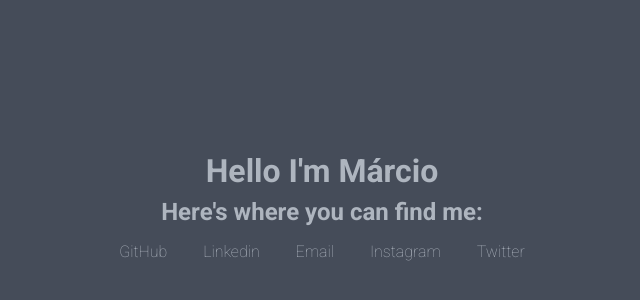
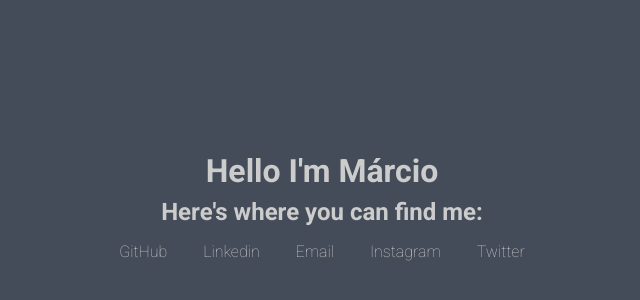
Before and after one commit to MarcioAlvesJr/Portifolio, a plain HTML site: page index.html in a window 1280 px wide. Shown: the part 158-458 px from the top of the page, without its empty margins (318-958 px from the left). Drawn offline with Linux system fonts and the light colour scheme.

Commit message:
Basic CSS edit

```diff
--- a/style.css
+++ b/style.css
@@ -1,7 +1,7 @@
 @import url('https://fonts.googleapis.com/css2?family=Roboto:wght@100;700&display=swap');
 :root{
   --dark-color:#080c4a;
-  --light-color: #AEB5BF;
+  --light-color: #cccccc;
   --primary-color:  #454C59;
  }
 
```
